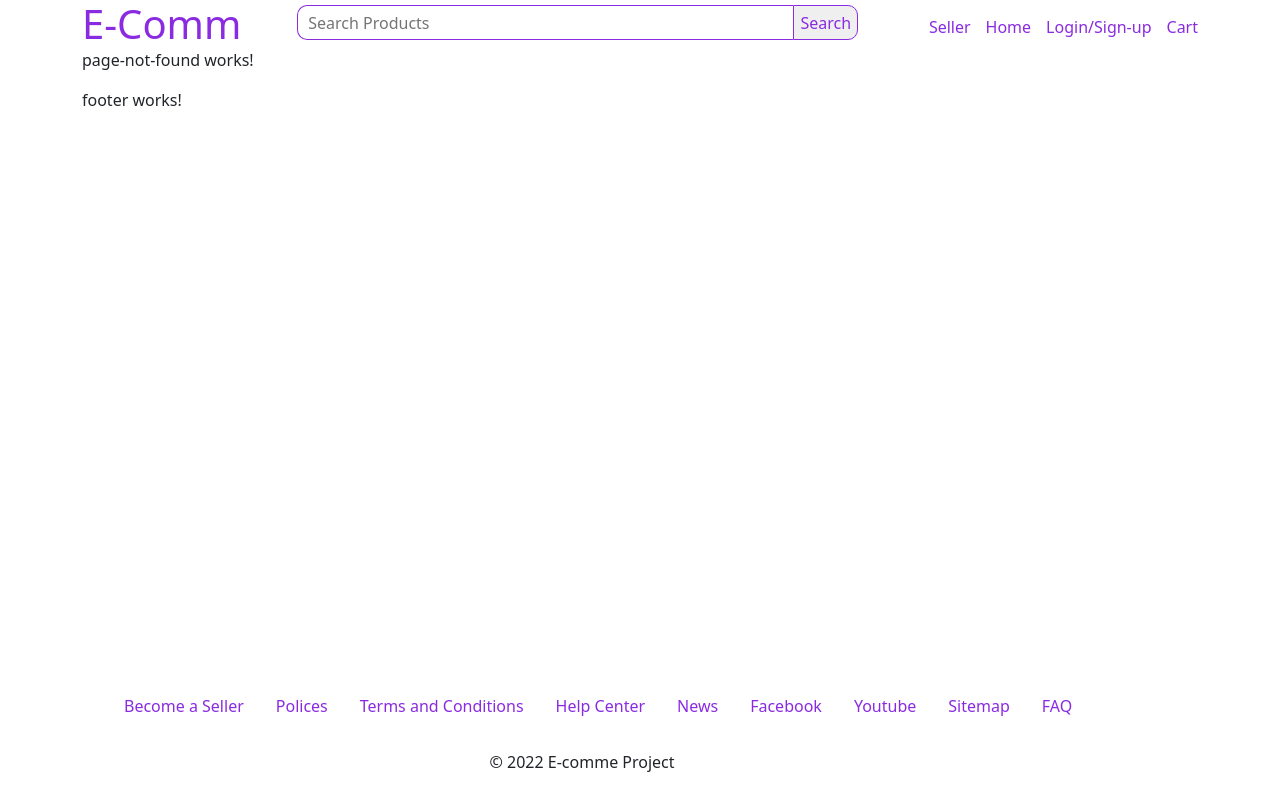
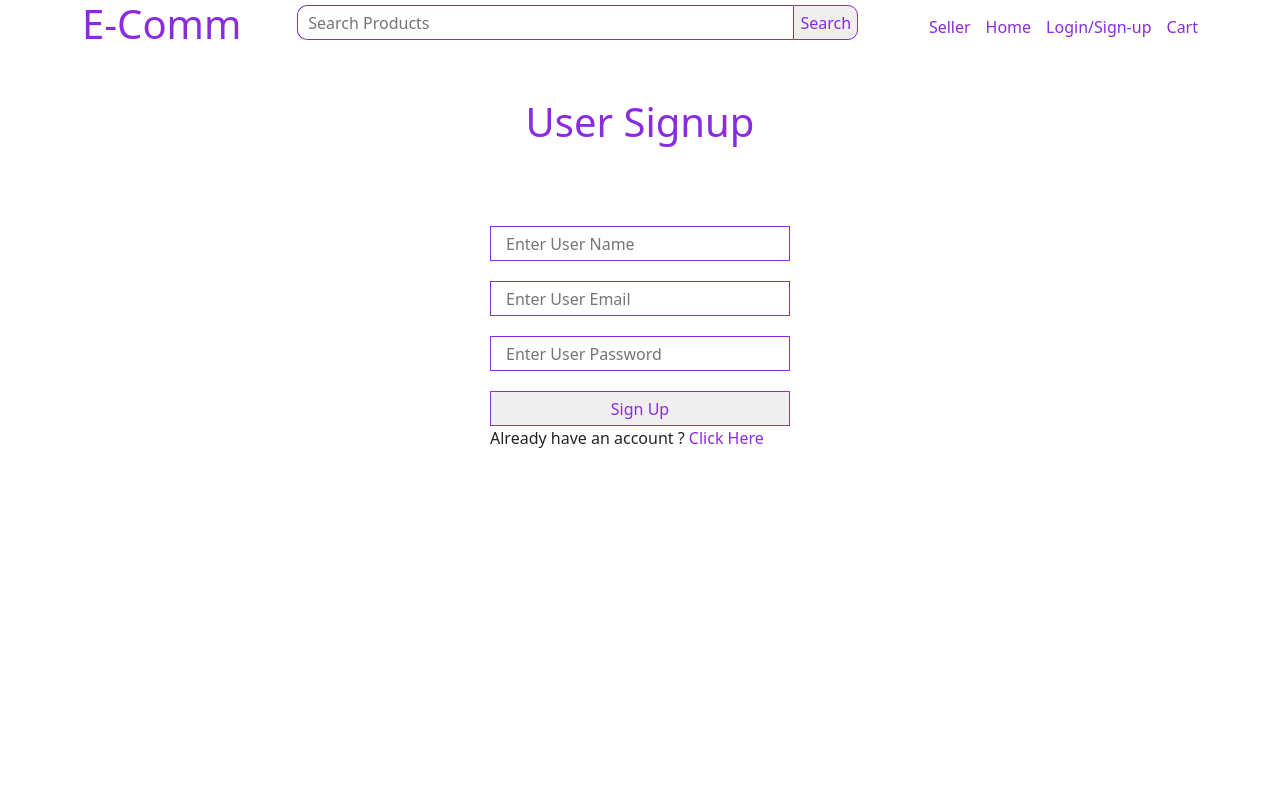
Before and after one commit to SamithVinura/angular-ecommerce-app, an Angular app: page /user-auth in a window 1280 px wide. Built offline with nearby package versions, Linux system fonts and the light colour scheme.

Commit message:
user signup html css done

```diff
--- a/db.json
+++ b/db.json
@@ -92,5 +92,6 @@
       "image": "https://www.reliancedigital.in/medias/Noise-Colorfit-Pro-2-Smart-Watch-491900986-i-1-1200Wx1200H-300Wx300H?context=bWFzdGVyfGltYWdlc3w1MDc0NXxpbWFnZS9qcGVnfGltYWdlcy9oYzkvaDdjLzk1OTE4MjA3NDY3ODIuanBnfDA3MjZlMzkzOTExYzMyNzk5Y2YzOTk0MWFkMjc5YjE5OTlkMDE4NzYzYTg1YzQ2YmNjZjMxYzc5ZDJiYjBlNDg",
       "id": 7
     }
-  ]
+  ],
+  "user":[]
 }
--- a/src/app/app-routing.module.ts
+++ b/src/app/app-routing.module.ts
@@ -9,6 +9,7 @@ import { SellerAddProductComponent } from './components/seller-add-product/selle
 import { SellerUpdateProductComponent } from './components/seller-update-product/seller-update-product.component';
 import { SearchComponent } from './components/search/search.component';
 import { ProductDetailsComponent } from './components/product-details/product-details.component';
+import { UserAuthComponent } from './components/user-auth/user-auth.component';
 
 const routes: Routes = [
   {path:'',component:HomeComponent},
@@ -18,6 +19,7 @@ const routes: Routes = [
   {path:'seller-update-product/:id',component:SellerUpdateProductComponent,canActivate:[AuthGuard]},
   {path:'search/:query',component:SearchComponent,canActivate:[AuthGuard]},
   {path:'details/:id',component:ProductDetailsComponent,canActivate:[AuthGuard]},
+  {path:'user-auth',component:UserAuthComponent},
   {path:'**',component:PageNotFoundComponent}
 ];
 
--- a/src/app/app.component.html
+++ b/src/app/app.component.html
@@ -1,5 +1,5 @@
 <div class="container">
   <app-header></app-header>
   <router-outlet></router-outlet>
-  <app-footer></app-footer>
+  <!-- <app-footer></app-footer> -->
 </div>
--- a/src/app/app.module.ts
+++ b/src/app/app.module.ts
@@ -17,6 +17,7 @@ import { NgbModule } from '@ng-bootstrap/ng-bootstrap';
 import { SearchComponent } from './components/search/search.component';
 import { ProductDetailsComponent } from './components/product-details/product-details.component';
 import { FooterComponent } from './components/footer/footer.component';
+import { UserAuthComponent } from './components/user-auth/user-auth.component';
 
 
 @NgModule({
@@ -31,7 +32,8 @@ import { FooterComponent } from './components/footer/footer.component';
     SellerUpdateProductComponent,
     SearchComponent,
     ProductDetailsComponent,
-    FooterComponent
+    FooterComponent,
+    UserAuthComponent
   ],
   imports: [
     BrowserModule,
--- a/src/app/components/footer/footer.component.css
+++ b/src/app/components/footer/footer.component.css
@@ -10,7 +10,6 @@
 }
 .footer ul{
   display: flex;
-
   list-style-type: none;
   gap: 2em;
   justify-content: space-between;
--- /dev/null
+++ b/src/app/components/user-auth/user-auth.component.css
@@ -0,0 +1,14 @@
+.user-auth h1{
+  margin-top: 50px;
+  margin-bottom: 80px;
+  color: blueviolet;
+  text-align: center;
+}
+
+.user-auth {
+  margin-bottom: 100px;
+}
+.user-auth a{
+  color: blueviolet;
+  cursor: pointer;
+}
--- /dev/null
+++ b/src/app/components/user-auth/user-auth.component.html
@@ -0,0 +1,60 @@
+<div class="user-auth">
+  <div   class="sign-up">
+   <h1>User Signup</h1>
+   <form #userSignUp="ngForm" class="common-form" (ngSubmit)="signUp(userSignUp.value)">
+     <input
+       type="text"
+       class="form-input"
+       name="name"
+       placeholder="Enter User Name"
+       ngModel
+     />
+     <input
+       type="text"
+       class="form-input"
+       name="email"
+       placeholder="Enter User Email"
+       ngModel
+     /><input
+     type="password"
+     class="form-input"
+     name="password"
+     placeholder="Enter User Password"
+     ngModel
+   />
+   <button class="form-button">Sign Up</button>
+   <p>Already have an account ? <a (click)="openLogin()" >Click Here</a></p>
+   </form>
+  </div>
+  <!-- <div   class="login">
+   <h1>User Login</h1>
+   <form #userLogin="ngForm" class="common-form" (ngSubmit)="login(userLogin.value)">
+     <p class="error-p">authError</p>
+     <input
+       type="text"
+       class="form-input"
+       name="email"
+       placeholder="Enter User Email"
+       ngModel
+       email
+       #email="ngModel"
+       required
+     />
+     <p class="invalid-input"><span *ngIf="email.invalid && email.touched " >Please enter valid input</span></p>
+     <input
+     type="password"
+     class="form-input"
+     name="password"
+     placeholder="Enter User Password"
+     ngModel
+     minlength="2"
+     maxlength="20"
+     #password="ngModel"
+     required
+   />
+   <p class="invalid-input"><span *ngIf="password.invalid && password.touched " >Please enter valid input</span></p>
+   <button [disabled]="userLogin.invalid" class="form-button">Login</button>
+   <p>Want to Create Account ? <a (click)="openSignUp()" >Click Here</a></p>
+   </form>
+  </div> -->
+ </div>
--- /dev/null
+++ b/src/app/components/user-auth/user-auth.component.ts
@@ -0,0 +1,24 @@
+import { Component, OnInit } from '@angular/core';
+import { signUp } from 'src/app/models/data-type';
+
+@Component({
+  selector: 'app-user-auth',
+  templateUrl: './user-auth.component.html',
+  styleUrls: ['./user-auth.component.css']
+})
+export class UserAuthComponent implements OnInit {
+
+  showLogin:boolean=true
+  constructor(){}
+
+  ngOnInit():void{}
+
+  signUp(data:signUp){
+
+  }
+
+  openLogin(){
+    this.showLogin=true;
+      }
+
+}
```
Also changed, not shown: src/app/services/user.service.ts (added, +9 -0 lines), 1 other file (tests, documents, lock files or other folders).
